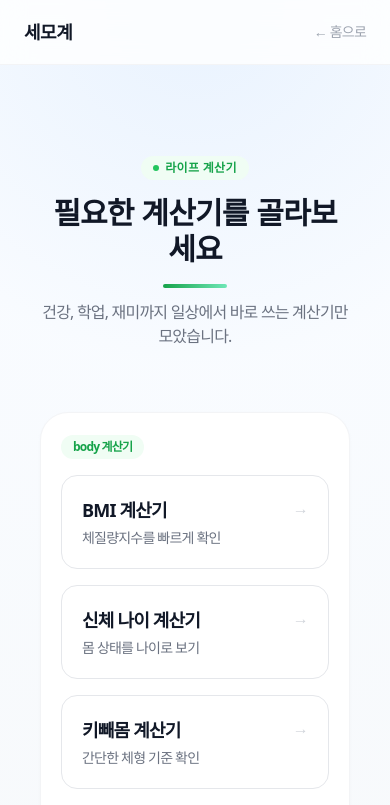
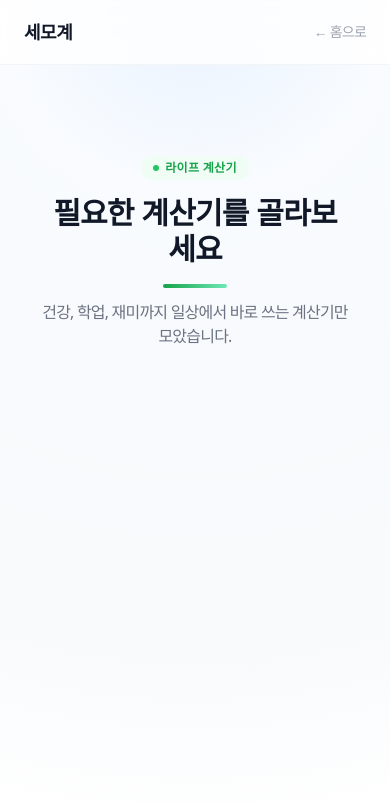
Before and after one commit to greentea2417/semogye-calculator, a Next.js app: page /life in a window 390 px wide. Shown: the top 805 px of the page. Built offline with nearby package versions, Linux system fonts and the light colour scheme; a web font is replaced by a local one.

Commit message:
style: remove duplicate life category blocks

```diff
--- a/app/life/page.tsx
+++ b/app/life/page.tsx
@@ -45,37 +45,6 @@ function Sidebar({ groups }: { groups: Group[] }) {
   );
 }
 
-function MobileSections({ groups }: { groups: Group[] }) {
-  return (
-    <div className="space-y-8 md:hidden">
-      {groups.map((group) => (
-        <section key={group.title} className="rounded-[28px] border border-gray-100 bg-white p-5 shadow-sm shadow-gray-200/30">
-          <div className="mb-4 inline-flex items-center gap-2 rounded-full bg-green-50 px-3 py-1 text-xs font-bold text-green-600">
-            {group.title}
-          </div>
-          <div className="grid grid-cols-1 gap-4">
-            {group.items.map((item) => (
-              <Link
-                key={item.href}
-                href={item.href}
-                className="group rounded-2xl border border-gray-200 bg-white p-5 transition-all hover:-translate-y-0.5 hover:border-green-200 hover:shadow-lg"
-              >
-                <div className="flex items-start justify-between gap-4">
-                  <div>
-                    <h2 className="text-lg font-bold text-gray-900 transition-colors group-hover:text-green-600">{item.label}</h2>
-                    <p className="mt-1 text-sm text-gray-500">{item.desc}</p>
-                  </div>
-                  <span className="text-gray-300 transition-colors group-hover:text-green-500">→</span>
-                </div>
-              </Link>
-            ))}
-          </div>
-        </section>
-      ))}
-    </div>
-  );
-}
-
 export default function LifePage() {
   return (
     <div className="mx-auto max-w-6xl px-4 py-12 sm:px-6 sm:py-16">
@@ -112,10 +81,6 @@ export default function LifePage() {
           </div>
         </div>
       </div>
-
-      <div className="md:hidden mt-8">
-        <MobileSections groups={groups} />
-      </div>
     </div>
   );
 }
```
